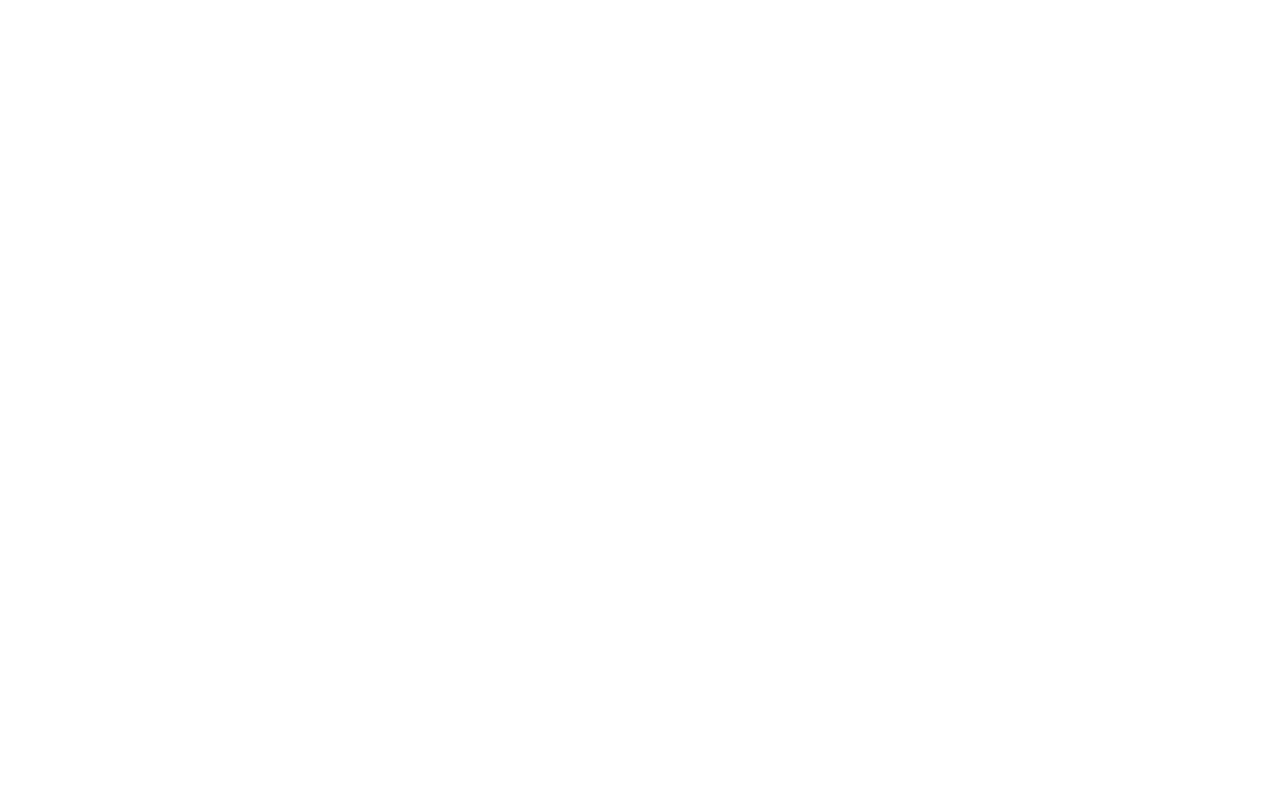
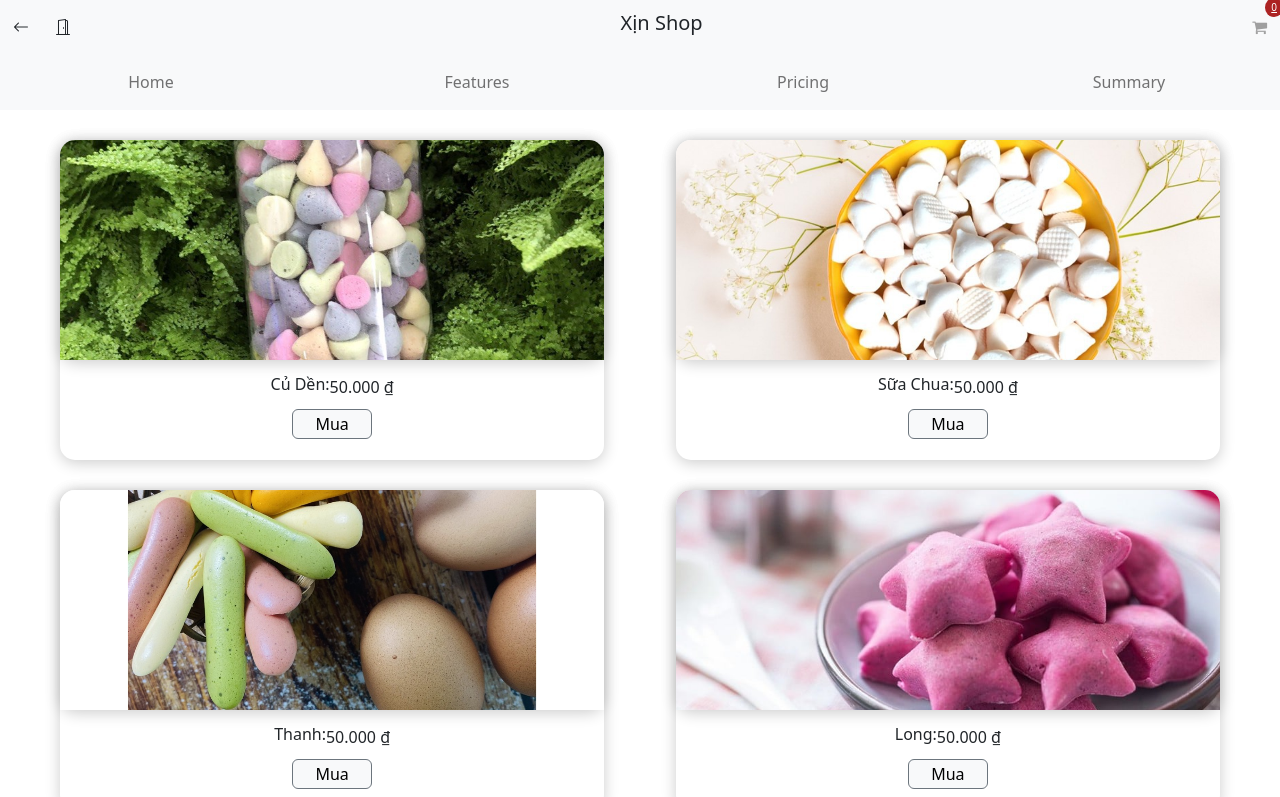
Before and after one commit to hoanghao94/bakeryNewSource, a React (Create React App) app: page /menu in a window 1280 px wide. Shown: the top 797 px of the page. Built offline with nearby package versions, Linux system fonts and the light colour scheme.

Commit message:
20230522

```diff
--- a/package.json
+++ b/package.json
@@ -3,6 +3,7 @@
   "version": "0.1.0",
   "private": true,
   "dependencies": {
+    "@fortawesome/fontawesome-free": "^6.4.0",
     "@reduxjs/toolkit": "^1.9.5",
     "@testing-library/jest-dom": "^5.16.5",
     "@testing-library/react": "^13.4.0",
@@ -14,7 +15,7 @@
     "react-dom": "^18.2.0",
     "react-redux": "^8.0.5",
     "react-router-dom": "^6.11.2",
-    "react-scripts": "5.0.1",
+    "react-scripts": "^5.0.1",
     "reactjs-popup": "^2.0.5",
     "redux": "^4.2.1",
     "redux-logger": "^3.0.6",
--- a/public/index.html
+++ b/public/index.html
@@ -10,6 +10,10 @@
       content="Web site created using create-react-app"
     />
     <link rel="apple-touch-icon" href="%PUBLIC_URL%/logo192.png" />
+    <link rel="stylesheet" href="https://cdnjs.cloudflare.com/ajax/libs/font-awesome/4.7.0/css/font-awesome.min.css">
+
+
+
     <!--
       manifest.json provides metadata used when your web app is installed on a
       user's mobile device or desktop. See https://developers.google.com/web/fundamentals/web-app-manifest/
--- a/src/App.js
+++ b/src/App.js
@@ -2,19 +2,19 @@
 import React, { useState } from 'react';
 import Header from './components/header/header.js';
 import { BrowserRouter as Router, Routes, Route } from 'react-router-dom'
-import LoginPopup from '../src/components/header/loginPopUp';
-
+import Home from './components/home/home.js';
+import Menu from './components/menu/menu.js'
 function App() {
   const [cartItems, setCartItems] = useState([]);
   return (
     <Router>
-    <div className="App">
-      {/* <Header cartItems={cartItems}
-      ></Header> */}
-      <LoginPopup/>
-    </div>
-
-  </Router>
+      <Header cartItems={cartItems}
+      ></Header>
+    <Routes>
+    <Route path="/home" element={<Home />} />
+    <Route path='/menu' element={<Menu/>} />
+    </Routes>
+    </Router>
   );
 }
 
--- a/src/components/header/header.js
+++ b/src/components/header/header.js
@@ -5,13 +5,16 @@
 import 'bootstrap/dist/css/bootstrap.css';
 import { useSelector, useDispatch } from 'react-redux';
 import { setLoginData } from '../../actions/loginAction.js';
+import Popup from "reactjs-popup";
+import '../../css/header.css';
 
 const Header = ({ cartItems }) => {
-  const [isLoggedIn, setIsLoggedIn] = useState(false);
+  const [isLoggedIn, setIsLoggedIn] = useState(true);
   const [showModal, setShowModal] = useState(false);
   const [username, setUsername] = useState("");
   const [password, setPassword] = useState("");
   const navigate = useNavigate();
+  const [numberOfItem, setNumberOfItem] = useState([]);
 
   const dispatch = useDispatch();
 
@@ -19,10 +22,6 @@
     setIsLoggedIn(false);
     setUsername("");
     setPassword("");
-  };
-
-  const handleLogin = () => {
-    setShowModal(true);
   };
 
   const handleGoBack = () => {
@@ -34,40 +33,47 @@
   }
 
   const SET_STATE = 'set_state'
-  const setState = state =>{
+  const setState = state => {
     return {
-      setState : !state
+      setState: !state
     }
   }
-const openPopUpLogin = () => {
-  dispatch(setState)
-}
-
-
-
-
   return (
     <>
+      <nav className="navbar navbar-light bg-light narbar-icons">
         <div className='buttonBackLog'>
           <button className='btn back' onClick={handleGoBack}>
             <i className="bi display-7 bi-lg bi-arrow-left"></i>
           </button>
-
           {isLoggedIn ? (
+            <Popup modal trigger={<button className='btn back'>
+              <i className="bi bi-door-open"></i>
+            </button>}>
+              {close => <LoginPopup close={close} />}
+            </Popup>
+          ) : (
             <button onClick={handleLogout} className='btn back'>
-            <i className="bi bi-door-open"></i>
-          </button>
-        ) : (
-          <button onClick={openPopUpLogin} className='btn back'>
               <i className="bi bi-door-closed"></i>
             </button>
           )}
         </div>
-      <LoginPopup/>
-
-      <nav className="navbar navbar-expand-lg navbar-light bg-light narbar-icons">
-        <div className="navbar-collapse" id="navbarNav">
-          <ul className="navbar-nav row navbarHeader">
+        <h5 className='number'>Xịn Shop</h5>
+        <div>
+          <form className="form-inline">
+            <button className='btn shopping-cart'>
+              <Link to="/cart">
+                <i className="fa fa-shopping-cart "></i>
+              </Link>
+              <Link to="/cart" className="number mu" >
+                {numberOfItem && numberOfItem.length ? numberOfItem.length : "0"}
+              </Link>
+            </button>
+          </form>
+        </div>
+      </nav>
+      <nav className="navbar navbar-light bg-light" >
+        <div className="navbar-collapse" >
+          <ul className="navbar-nav row navbarHeader"id="header">
             <li className="nav-item active col-3">
               <Link to="/home" className="nav-link headerText">
                 Home <span className="sr-only">(current)</span>
--- /dev/null
+++ b/src/components/home/home.js
@@ -0,0 +1,18 @@
+import React from 'react'
+import { Link } from 'react-router-dom'
+import '../../css/home.css';
+
+function home() {
+    return (
+        <div className='home'>
+            <div className='homeContainer'>
+                <p>BÁNH ĂN DẶM TRẺ EM</p>
+                <Link to='/menu'>
+                    <button className='btn'> ORDER NOW</button>
+                </Link>
+            </div>
+        </div>
+    )
+}
+
+export default home
--- /dev/null
+++ b/src/components/menu/menu.js
@@ -0,0 +1,28 @@
+import React, { createContext, useState, useEffect } from 'react';
+import MenuItem from './menuItem.js';
+import { MenuList } from '../../data/MenuList.js';
+
+function Menu() {
+    const [menuListClone, setMenuListClone] = useState([]);
+    useEffect(() => {setMenuListClone(MenuList);}, []);
+    return (
+        <div>
+            <div className='row'>
+                {menuListClone.map((menuItem, key) => {
+                    return (
+                        <MenuItem
+                            className='container'
+                            key={key}
+                            image={menuItem.image}
+                            name={menuItem.name}
+                            price={menuItem.price}
+                            quantity={menuItem.quantity}
+                        />
+                    );
+                })}
+            </div>
+        </div>
+    );
+}
+
+export default Menu;
--- /dev/null
+++ b/src/components/menu/menuItem.js
@@ -0,0 +1,31 @@
+import React from 'react'
+import { Button } from "react-bootstrap";
+import '../../css/menu.css';
+
+function menuItem({ image, name, price, quantity }) {
+  const formattedPrice = new Intl.NumberFormat("vi-VN", {
+    style: "currency",
+    currency: "VND",
+  }).format(price);
+  return (
+    <div className="menuItem col-5 ">
+      <div className="menuItem">
+        <div className='item'
+          style={{ backgroundImage: `url(${image})`, backgroundSize: "cover" }}
+        ></div>
+        <p className='d-flex justify-content-center '>
+          <h6>{name}: </h6> <p> {formattedPrice}</p>
+        </p>
+        <Button
+          className="btn btn-light border border-secondary"
+          id={name}
+        >
+          {quantity !== 1 && <>Mua</>}
+          {(quantity === 1) && <>Đã mua!</>}
+        </Button>
+      </div>
+    </div>
+  )
+}
+
+export default menuItem
--- /dev/null
+++ b/src/css/header.css
@@ -0,0 +1,32 @@
+#header {
+    display: flex;
+    flex-direction: row;
+    justify-content: center;
+    align-items: center;
+}
+
+.form-inline {
+    display: inline;
+    text-decoration: none;
+    color: grey;
+}
+
+.number.mu {
+    position: absolute;
+    top: -2px;
+    right: -3px;
+    background-color: rgb(172, 35, 35);
+    color: white;
+    font-size: 10px;
+    padding: 2px 6px;
+    border-radius: 50%;
+}
+
+.fa-shopping-cart {
+    color: rgb(159, 159, 159);
+}
+.nav-item {
+    display: flex;
+    align-items: center;
+    justify-content: center;
+}
--- /dev/null
+++ b/src/css/home.css
@@ -0,0 +1,35 @@
+.home {
+    background-image: url('../static/homeImage.jpg');
+    display: flex;
+    justify-content: left;
+    align-items: flex-start;
+    rotate: 0deg;
+    width: 100vw;
+    height: 100vh;
+  }
+
+  .homeContainer{
+    margin-top: 130%;
+    width: 200px;
+    margin-left: 20px;
+    border-radius: 10px;
+    padding: 10px;
+    display: flex;
+    justify-content: center;
+    align-items: center;
+    flex-direction: column;
+    background: rgba(196, 214, 213, 0.666);
+    color: white;
+    rotate: 0deg;
+    transform: scaleX(1);
+  }
+
+  .homeContainer button:hover {
+    background-color: rgb(225, 225, 225);
+    color: #121619;
+  }
+  .homeContainer button {
+    background-color: white;
+    color: #121619;
+    margin-bottom: 20px;
+  }
--- /dev/null
+++ b/src/css/menu.css
@@ -0,0 +1,127 @@
+.menu {
+    width: 100%;
+    height: auto;
+    display: flex;
+    justify-content: space-around;
+    align-items: center;
+    flex-direction: column;
+  }
+
+  .row {
+    display: flex;
+    justify-content: space-evenly;
+  }
+
+  .menu .menuTitle {
+    font-family: cursive;
+    font-size: 60px;
+  }
+
+  .menuList {
+    width: 70vw;
+    height: auto;
+    display: grid;
+    grid-template-columns: 1fr 1fr 1fr;
+    place-items: center;
+
+  }
+
+  .menuItem {
+    padding: 0;
+    border-radius: 15px;
+    height: 320px;
+    margin-top: 30px;
+    box-shadow: 0px 3px 15px rgba(0, 0, 0, 0.2);
+    justify-content: space-around;
+  }
+
+  .container {
+    display: flex;
+    justify-content: space-evenly;
+  }
+
+  .menuItem:hover {
+    box-shadow: 0px 3px 15px rgba(0, 0, 0, 0.5);
+    transition: 0.3s ease-in;
+    cursor: pointer;
+  }
+
+  .menuItem div {
+    margin-top: 0;
+    margin-bottom: 15px;
+    border-top-left-radius: 15px;
+    border-top-right-radius: 15px;
+    width: 100%;
+    height: 220px;
+    background-position: center;
+    background-repeat: no-repeat;
+    background-size: contain;
+  }
+
+  .menuItem h6,
+  .menuItem p {
+    margin-left: 0;
+    padding: 0;
+    margin-top: 0;
+    margin-bottom: 0;
+    display: inline-block;
+  }
+  .menuItem .btn {
+    width: 80px;
+    height: 30px;
+    padding: 0;
+    margin-top: 0px;
+    margin: 10px auto;
+    display: flex;
+    justify-content: center;
+    align-items: center;
+  }
+
+  .mua-dong{
+    display: flex;
+    justify-content: space-around;
+    align-items: center;
+  }
+
+  @media only screen and (max-width: 1300px) {
+    .menuList {
+      grid-template-columns: 1fr 1fr;
+    }
+  }
+
+  @media only screen and (max-width: 800px) {
+    .menuList {
+      grid-template-columns: 1fr;
+    }
+  }
+
+  .menuItemPopUp {
+    padding: 0;
+    border-radius: 15px;
+    height: 300px;
+    margin-top: 30px;
+    box-shadow: 0px 3px 15px rgba(0, 0, 0, 0.2);
+    justify-content: space-around;
+  }
+  .pop-up-Image {
+    width: auto;
+    height: 100%;
+  }
+  .model-pop-up{
+    background-color: aliceblue;
+    border-radius: 10px;
+    padding: 10px;
+    height: 550px;
+    display: flex;
+    flex-direction: column;
+  }
+
+  .model-pop-up h4 {
+    margin: 15px;
+  }
+
+  .model-pop-up div {
+    margin-top: 15px;
+    margin-bottom: 10px;
+    padding: 0;
+  }
--- /dev/null
+++ b/src/data/MenuList.js
@@ -0,0 +1,39 @@
+import CuDen from "../static/CuDen.jpg";
+import SuaChua from "../static/SuaChua.jpg";
+import Thanh from "../static/Thanh.jpg";
+import ThanhLong from "../static/ThanhLong.jpg";
+import ThapCam from "../static/ThapCam.jpg";
+import Trung from "../static/Trung.jpg";
+
+export const MenuList = [
+  {
+    name: "Củ Dền",
+    image: CuDen,
+    price: 50000,
+  },
+  {
+    name: "Sữa Chua",
+    image: SuaChua,
+    price: 50000,
+  },
+  {
+    name: "Thanh",
+    image: Thanh,
+    price: 50000,
+  },
+  {
+    name: "Long",
+    image: ThanhLong,
+    price: 50000,
+  },
+  {
+    name: "Thập Cẩm",
+    image: ThapCam,
+    price: 50000,
+  },
+  {
+    name: " Trứng",
+    image: Trung,
+    price: 50000,
+  },
+];
```
Also changed, not shown: src/components/header/loginPopUp.js (+3 -9 lines), 1 other file (tests, documents, lock files or other folders). Lines whose indentation alone changed are shown as unchanged.
